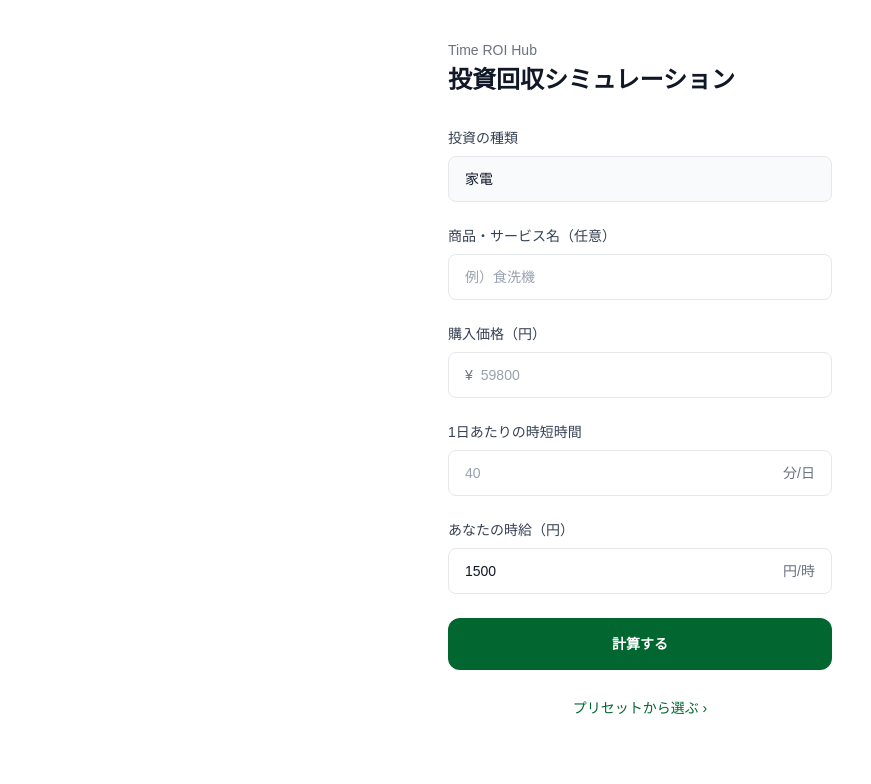
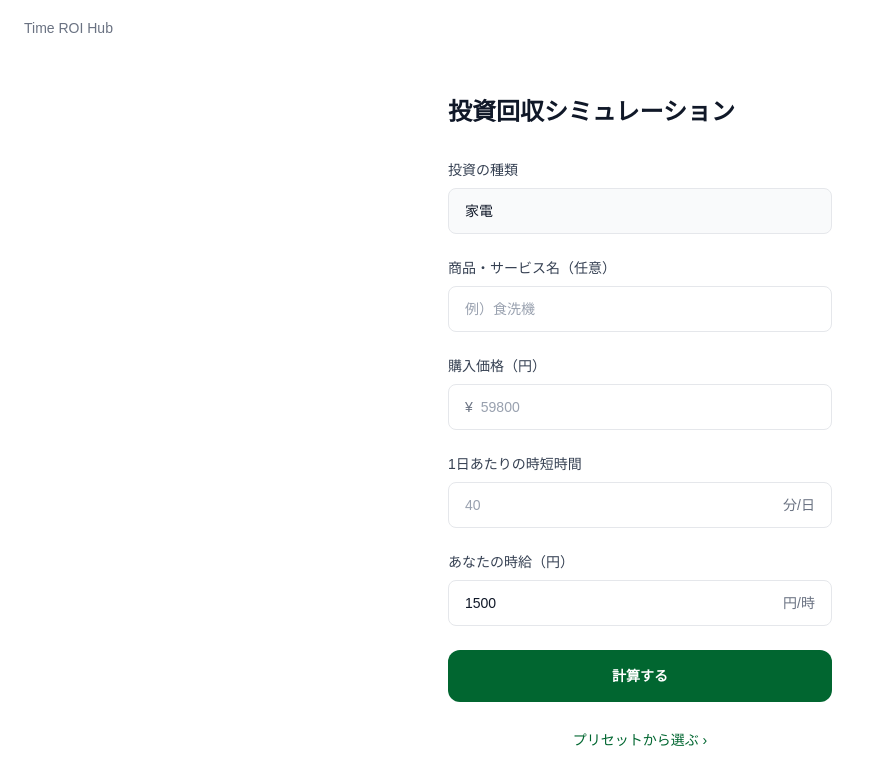
Before and after one commit to nagi558/Time-ROI-Hub, a Next.js app: page /calculate in a window 1280 px wide. Shown: the top 784 px of the page, without its empty margins (0-871 px from the left). Built offline with nearby package versions, Linux system fonts and the light colour scheme.

Commit message:
feat: 共通ヘッダーコンポーネントの追加

```diff
--- a/src/app/calculate/page.tsx
+++ b/src/app/calculate/page.tsx
@@ -115,7 +115,6 @@ export default function CalculatePage() {
     <main className="flex flex-col items-center min-h-screen px-6 py-10 bg-white">
       <div className="w-full max-w-sm flex flex-col gap-8">
         <div className="flex flex-col gap-1">
-          <p className="text-sm text-gray-500">Time ROI Hub</p>
           <h1 className="text-2xl font-bold text-gray-900">
             投資回収シミュレーション
           </h1>
--- a/src/app/layout.tsx
+++ b/src/app/layout.tsx
@@ -1,6 +1,7 @@
 import type { Metadata } from 'next'
 import { Geist } from 'next/font/google'
 import './globals.css'
+import Header from '@/components/layout/Header'
 
 const geistSans = Geist({
   variable: '--font-geist-sans',
@@ -27,7 +28,10 @@ export default function RootLayout({
 }>) {
   return (
     <html lang="ja" className={`${geistSans.variable} h-full antialiased`}>
-      <body className="min-h-full flex flex-col">{children}</body>
+      <body className="min-h-full flex flex-col">
+        <Header />
+        {children}
+      </body>
     </html>
   )
 }
--- a/src/app/presets/[slug]/page.tsx
+++ b/src/app/presets/[slug]/page.tsx
@@ -39,7 +39,6 @@ export default async function PresetDetailPage({ params }: Props) {
     <main className="flex flex-col items-center min-h-screen px-6 py-10 bg-white">
       <div className="w-full max-w-sm flex flex-col gap-8">
         <div className="flex flex-col gap-1">
-          <p className="text-sm text-gray-500">Time ROI Hub</p>
           <h1 className="text-2xl font-bold text-gray-900">{preset.name}</h1>
         </div>
 
--- a/src/app/presets/page.tsx
+++ b/src/app/presets/page.tsx
@@ -15,7 +15,6 @@ export default function PresetsPage() {
     <main className="flex flex-col items-center min-h-screen px-6 py-10 bg-white">
       <div className="w-full max-w-sm flex flex-col gap-8">
         <div className="flex flex-col gap-1">
-          <p className="text-sm text-gray-500">Time ROI Hub</p>
           <h1 className="text-2xl font-bold text-gray-900">
             人気の家電プリセット
           </h1>
--- a/src/app/result/page.tsx
+++ b/src/app/result/page.tsx
@@ -68,7 +68,6 @@ export default async function ResultPage({ searchParams }: Props) {
     <main className="flex flex-col items-center min-h-screen px-6 py-10 bg-white">
       <div className="w-full max-w-sm flex flex-col gap-8">
         <div className="flex flex-col gap-1">
-          <p className="text-sm text-gray-500">Time ROI Hub</p>
           <h1 className="text-2xl font-bold text-gray-900">計算結果</h1>
         </div>
 
--- /dev/null
+++ b/src/components/layout/Header.tsx
@@ -0,0 +1,11 @@
+import Link from 'next/link'
+
+export default function Header() {
+  return (
+    <header className="w-full px-6 py-4">
+      <Link href="/" className="text-sm text-gray-500 hover:text-gray-700">
+        Time ROI Hub
+      </Link>
+    </header>
+  )
+}
```
